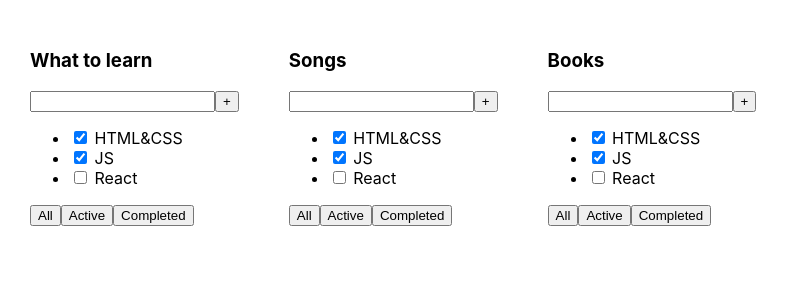
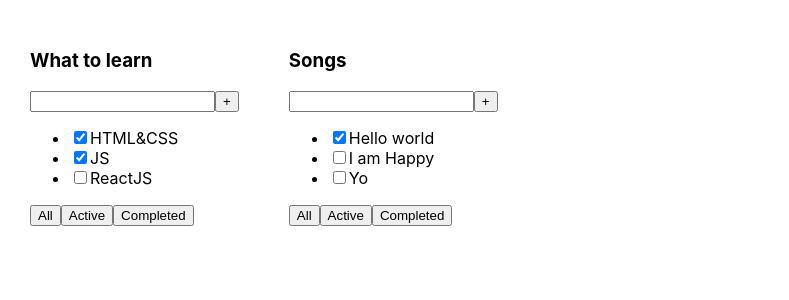
Before and after one commit to GALw395/Todolist, a React (Create React App) app: page / in a window 1280 px wide. Shown: the top 300 px of the page, without its empty margins (0-789 px from the left). Built offline with nearby package versions, Linux system fonts and the light colour scheme.

Commit message:
Sprint 01, week 1/5

```diff
--- a/src/App.tsx
+++ b/src/App.tsx
@@ -1,14 +1,27 @@
 import './App.css';
 import { Todolist } from './Todolist';
 
+
+
 function App() {
+    const tasks1 = [
+      { id: 1, title: 'HTML&CSS', isDone: true },
+      { id: 2, title: 'JS', isDone: true },
+      { id: 3, title: 'ReactJS', isDone: false },
+    ]
+
+    const tasks2 = [
+      { id: 1, title: 'Hello world', isDone: true },
+      { id: 2, title: 'I am Happy', isDone: false },
+      { id: 3, title: 'Yo', isDone: false },
+    ]
+
     return (
-        <div className="App">
-            <Todolist title="What to learn"/>
-            <Todolist title="Songs"/>
-            <Todolist title="Books"/>
-        </div>
-    );
-}
+      <div className="App">
+        <Todolist title="What to learn" tasks={tasks1} />
+        <Todolist title="Songs" tasks={tasks2} />
+      </div>
+    )
+  }
 
 export default App;
--- a/src/Todolist.tsx
+++ b/src/Todolist.tsx
@@ -1,26 +1,36 @@
+
+type TaskType = {
+    id: number
+    title: string
+    isDone: boolean
+}
 
 type PropsType = {
     title: string
+    tasks: TaskType[]
 }
 
-export const Todolist = (props: PropsType) => {
+export const Todolist = ({title, tasks}: PropsType) => {
 
   return (
     <div>
-      <h3>{props.title}</h3>
+      <h3>{title}</h3>
       <div>
         <input />
         <button>+</button>
       </div>
       <ul>
         <li>
-          <input type="checkbox" checked={true} /> <span>HTML&CSS</span>
+          <input type="checkbox" checked={tasks[0].isDone} />
+          <span>{tasks[0].title}</span>
         </li>
         <li>
-          <input type="checkbox" checked={true} /> <span>JS</span>
+          <input type="checkbox" checked={tasks[1].isDone} />
+          <span>{tasks[1].title}</span>
         </li>
         <li>
-          <input type="checkbox" checked={false} /> <span>React</span>
+          <input type="checkbox" checked={tasks[2].isDone} />
+          <span>{tasks[2].title}</span>
         </li>
       </ul>
       <div>
```
